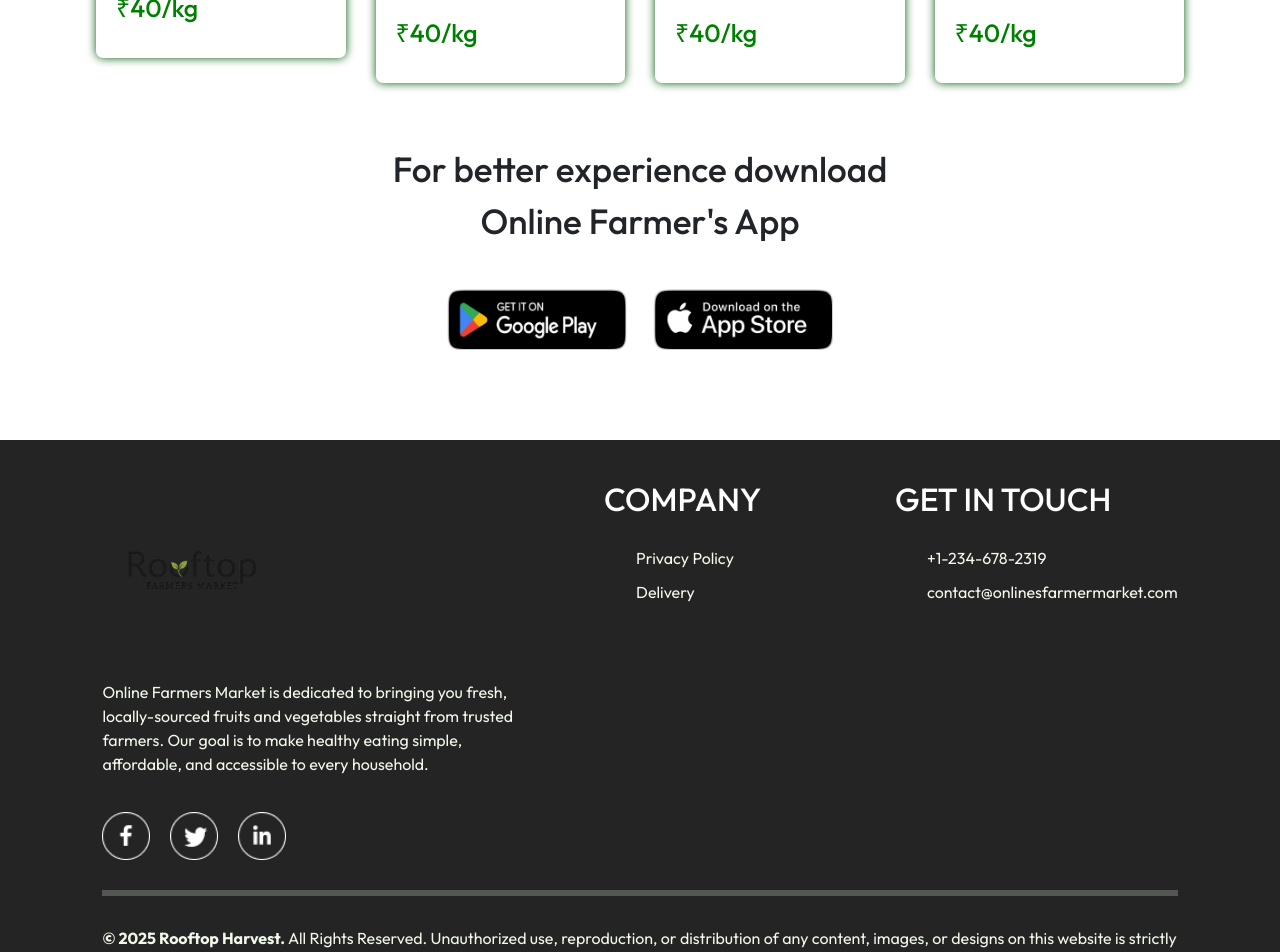
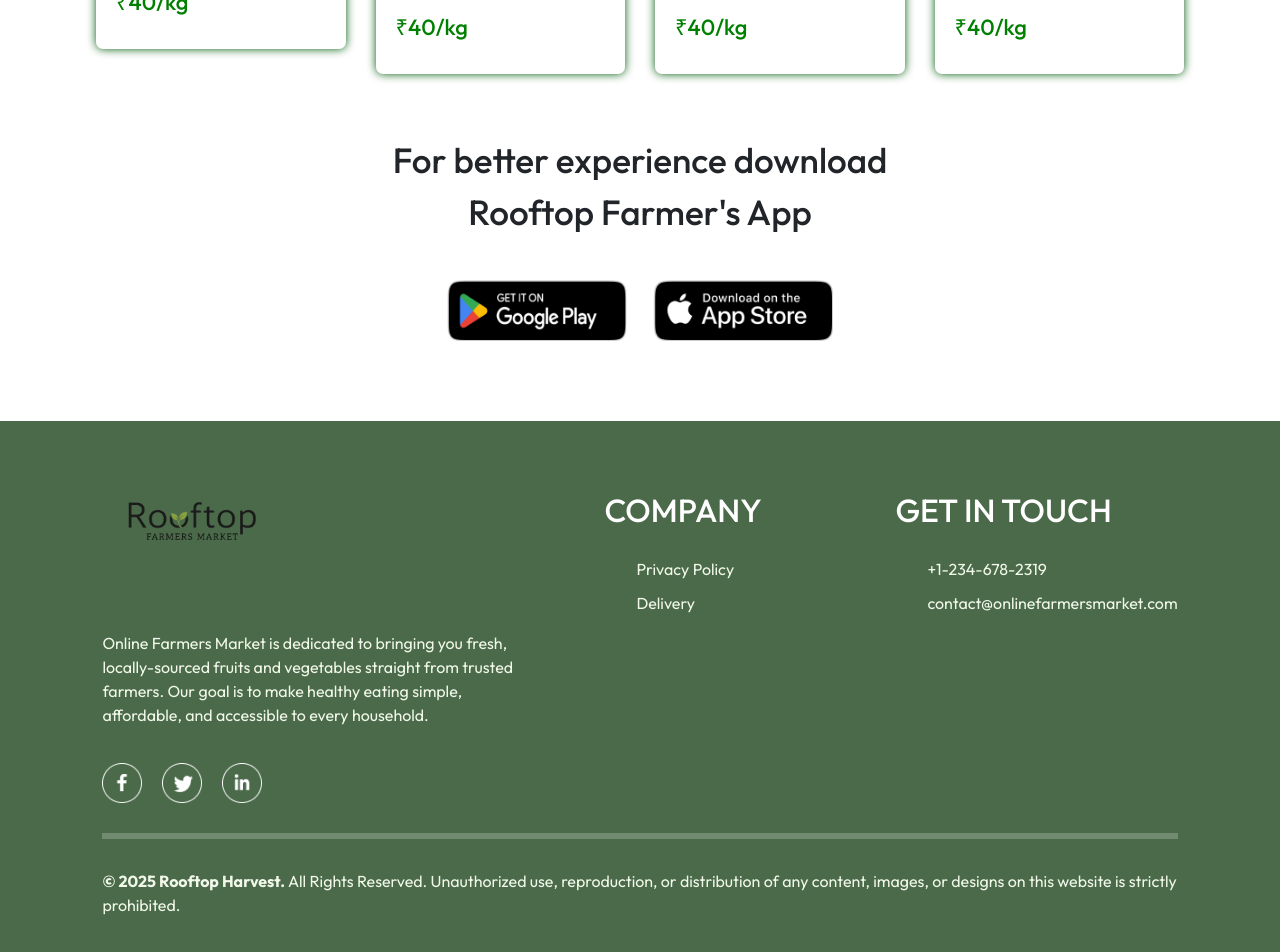
Before and after one commit to sonali1326/Online-Farmer-s-Market, a React (Vite) app: page / in a window 1280 px wide. Shown: the part 1920-2872 px from the top of the page. Built offline with nearby package versions, Linux system fonts and the light colour scheme.

Commit message:
completed till footer and app download

```diff
--- a/src/components/AppDownload/AppDownload.css
+++ b/src/components/AppDownload/AppDownload.css
@@ -1,7 +1,6 @@
 .app-download{
-
+    margin: auto auto;
     margin-top: 60px;
-    margin-bottom: 10px;
     font-size: 35px;
     font-weight: 500;
     text-align: center;
--- a/src/components/AppDownload/AppDownload.jsx
+++ b/src/components/AppDownload/AppDownload.jsx
@@ -5,7 +5,7 @@ import { assets } from '../../assets/assets'
 const AppDownload = () => {
   return (
     <div className='app-download' id='app-download'>
-    <p> For better experience download <br/> Online Farmer's App</p>
+    <p> For better experience download <br/> Rooftop Farmer's App</p>
     <div className='app-downloads-platform'>
         <img src={assets.play_store} alt=""/>
         <img src={assets.app_store} alt=""/>
--- a/src/components/Footer/Footer.css
+++ b/src/components/Footer/Footer.css
@@ -1,13 +1,14 @@
 .footer{
     color: #F1F8E9;
-    background-color: rgb(36, 36, 36);
+    background-color: #4A6A4A;
     display: flex;
     flex-direction: column;
     align-items: center;
     gap: 20px;
     padding: 20px 8vw;
-    padding-top: 40px;
+    padding-top: 10px;
     margin-top: 70px;
+
 
 
 }
@@ -32,10 +33,13 @@
     color: white;
 }
 .footer-social-icons img{
-    width: 48px;
+    width: 40px;
     margin-right: 20px;
     cursor: pointer;
 
+}
+.footer-content-right, .footer-content-center{
+    margin-top: 60px;
 }
 .footer hr{
     width: 100%;
--- a/src/components/Footer/Footer.jsx
+++ b/src/components/Footer/Footer.jsx
@@ -31,7 +31,7 @@ const Footer = () => {
             <h2>GET IN TOUCH</h2>
             <ul>
                 <li>+1-234-678-2319</li>
-                <li>contact@onlinesfarmermarket.com</li>
+                <li>contact@onlinefarmersmarket.com</li>
             </ul>
         </div>
 
--- a/src/components/food-item/Fooditem.css
+++ b/src/components/food-item/Fooditem.css
@@ -4,14 +4,14 @@
     border-radius: 7px;
     box-shadow: 0px 0px 10px rgb(1, 92, 13);
     transition: 0.3s;
-    animation: fadeIn 1s;
+    animation: fadeIn 2s;
 
 
 }
 
 .food-item-image{
     width: 80%;
-    border-radius: 15px 15px 0p 0px;
+    /* border-radius: px 15px 0p 0px;  */
 
 }
 .food-item-info{
@@ -19,7 +19,7 @@
 
 }
 .food-item-name-rating{
-    /* justify-content: space-between; */
+
     display: flex;
     justify-content: space-between;
     align-items: center;
@@ -44,7 +44,7 @@
 }
 .food-item-price{
     color: green;
-    font-size: 25px;
+    font-size: 22px;
     font-weight: 500;
     margin: 10px 0px;
 }
@@ -70,13 +70,17 @@
     align-items: center;
     gap: 10px;
     border-radius: 50px;
-    padding: 6px;
+    padding: 7px;
     background-color: rgb(254, 248, 248);
 
 
 }
 .food-item-counter img{
-    width: 40px;
+    /* margin-left: 3px;
+    margin-right: 3px;
+    margin-top: 0px;
+    margin-bottom: 0px; */
+    width: 30px;
     cursor: pointer;
 
 }
--- a/src/components/food-item/Fooditem.jsx
+++ b/src/components/food-item/Fooditem.jsx
@@ -15,6 +15,7 @@ const Fooditem = ({ id, name, price, description, image }) => {
         {
           !cartItems[id]
               ?<img className="add"  onClick={()=>addtocart(id)} src={add} alt=""/>
+
               :<div className ="food-item-counter">
               <img onClick={()=>removefromcart(id)} src={assets.removered} alt=""/>
               <p className="p-text">{cartItems[id]}</p>
```
Also changed, not shown: src/context/StoreContext.jsx (line endings or trailing spaces).
